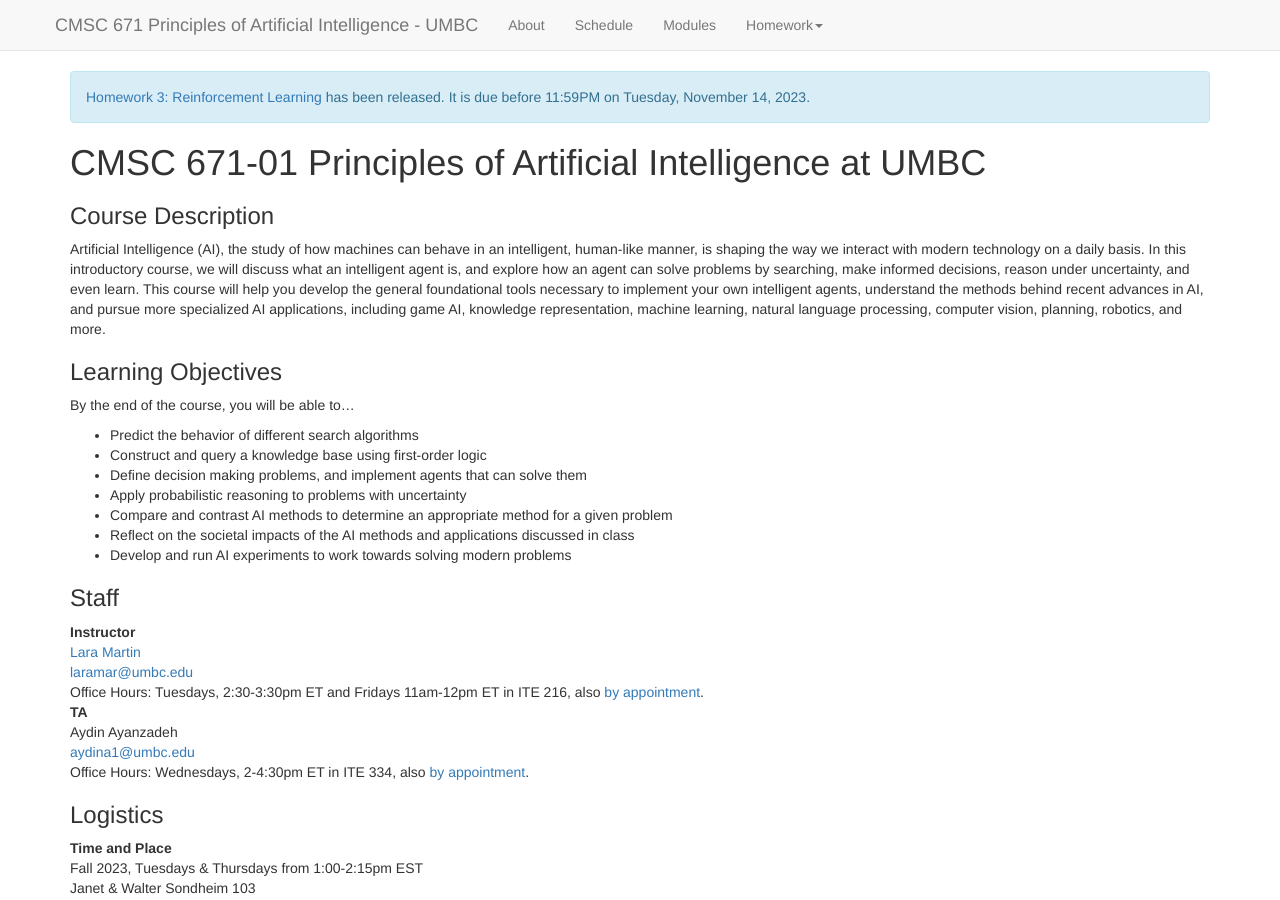
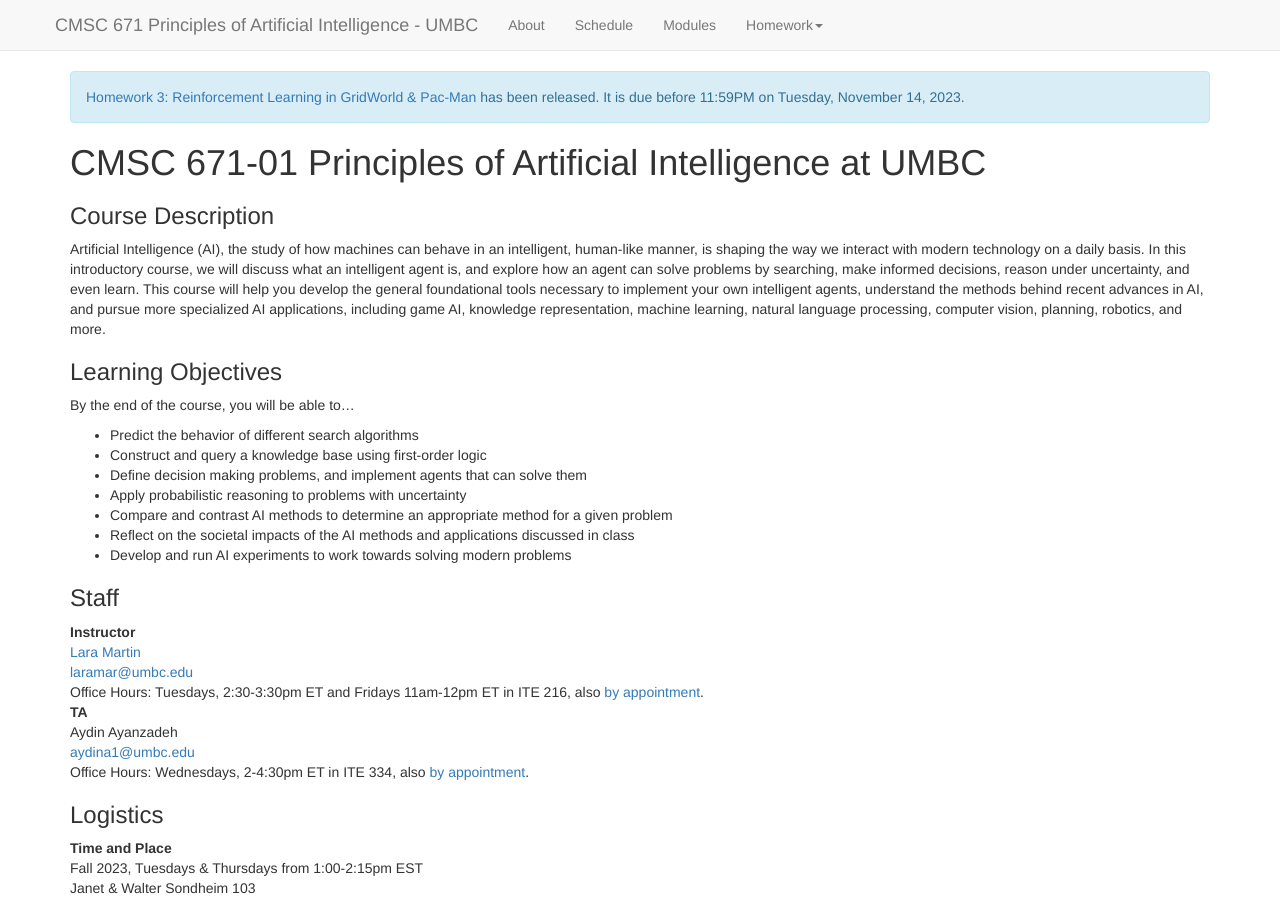
Before and after one commit to lara-martin/Principles-of-AI, a Jekyll site: the page built from index.md, in a window 1280 px wide and 900 px high. Built offline with Jekyll 4.4.1, drawn with Linux system fonts in a browser that asks for light colours; nearby versions of some CDN libraries; a script that is not in the unit is left out.

Commit message:
fixed title

```diff
--- a/homeworks/sequential/rl.md
+++ b/homeworks/sequential/rl.md
@@ -3,7 +3,7 @@ layout: default
 img:
 img_link:
 caption:
-title: Reinforcement Learning
+title: Reinforcement Learning in GridWorld & Pac-Man
 type: Homework
 number: 3
 active_tab: homework
```
